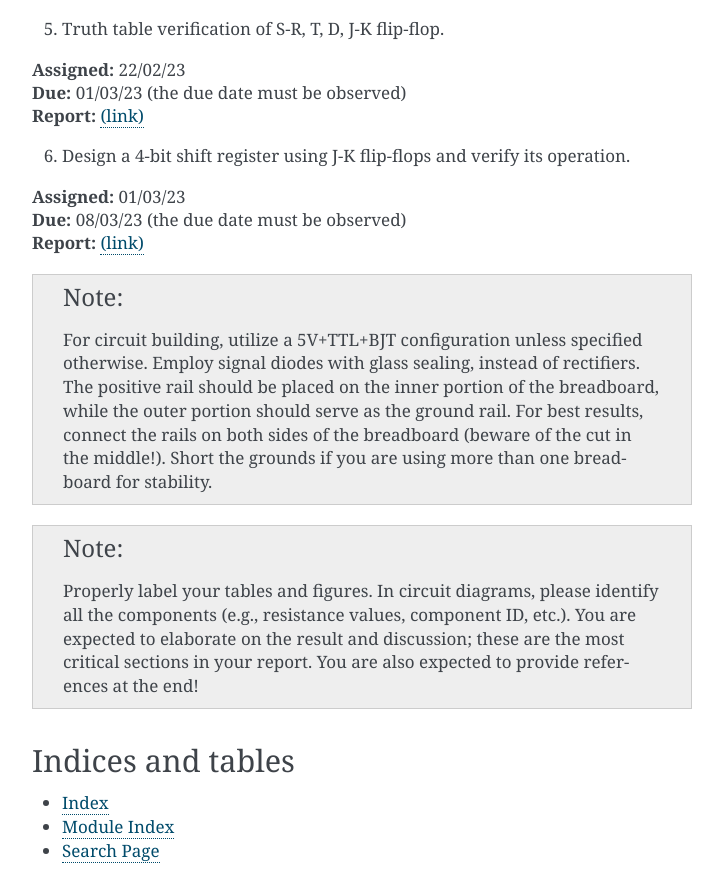
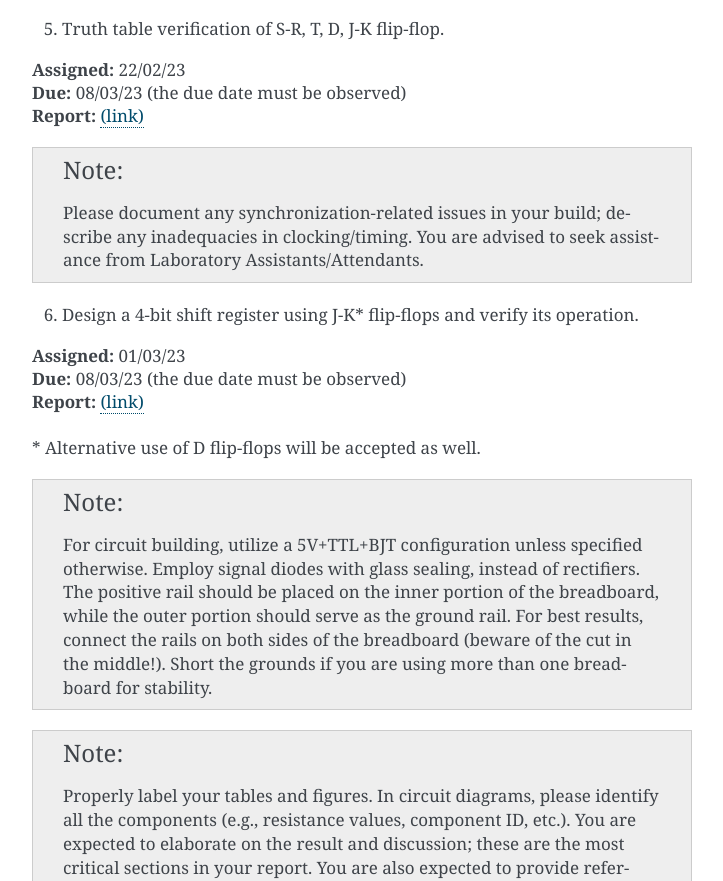
Before and after one commit to saad589/3102, a plain HTML site: page index.html in a window 1280 px wide. Shown: the part 1962-2843 px from the top of the page, without its empty margins (388-1111 px from the left). Drawn offline with Linux system fonts and the light colour scheme.

Commit message:
Update index.html

```diff
--- a/index.html
+++ b/index.html
@@ -112,16 +112,22 @@
 </ol>
 <div class="line-block">
 <div class="line"><strong>Assigned:</strong> 22/02/23</div>
-<div class="line"><strong>Due:</strong> 01/03/23 (the due date must be observed)</div>
+<div class="line"><strong>Due:</strong> 08/03/23 (the due date must be observed)</div>
 <div class="line"><strong>Report:</strong> <a class="reference external" href="https://github.com/saad589/3202/raw/reports/3102_7.pdf">(link)</a></div>
 </div>
+<div class="admonition note">
+<p class="admonition-title">Note</p>
+<p>Please document any synchronization-related issues in your build; describe any inadequacies in clocking/timing. You are advised to seek assistance from Laboratory Assistants/Attendants.</p>
+</div>
 <ol class="arabic simple" start="6">
-<li><p>Design a 4-bit shift register using J-K flip-flops and verify its operation.</p></li>
+<li><p>Design a 4-bit shift register using J-K* flip-flops and verify its operation.</p></li>
 </ol>
 <div class="line-block">
 <div class="line"><strong>Assigned:</strong> 01/03/23</div>
 <div class="line"><strong>Due:</strong> 08/03/23 (the due date must be observed)</div>
 <div class="line"><strong>Report:</strong> <a class="reference external" href="https://github.com/saad589/3202/raw/reports/3102_8.pdf">(link)</a></div>
+<div class="line"><br /></div>
+<div class="line">* Alternative use of D flip-flops will be accepted as well.</div>
 </div>
 <div class="admonition note">
 <p class="admonition-title">Note</p>
```
